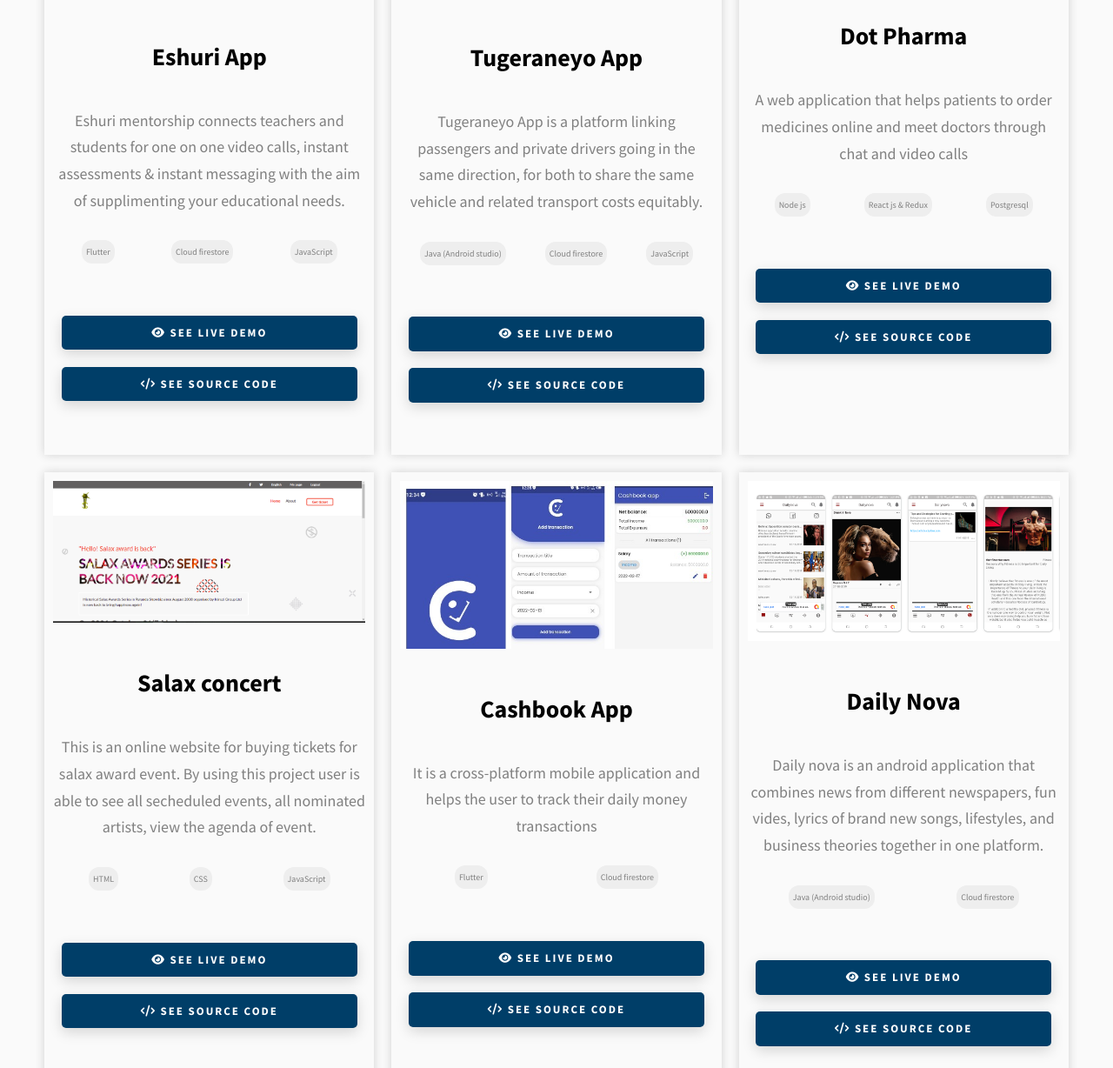
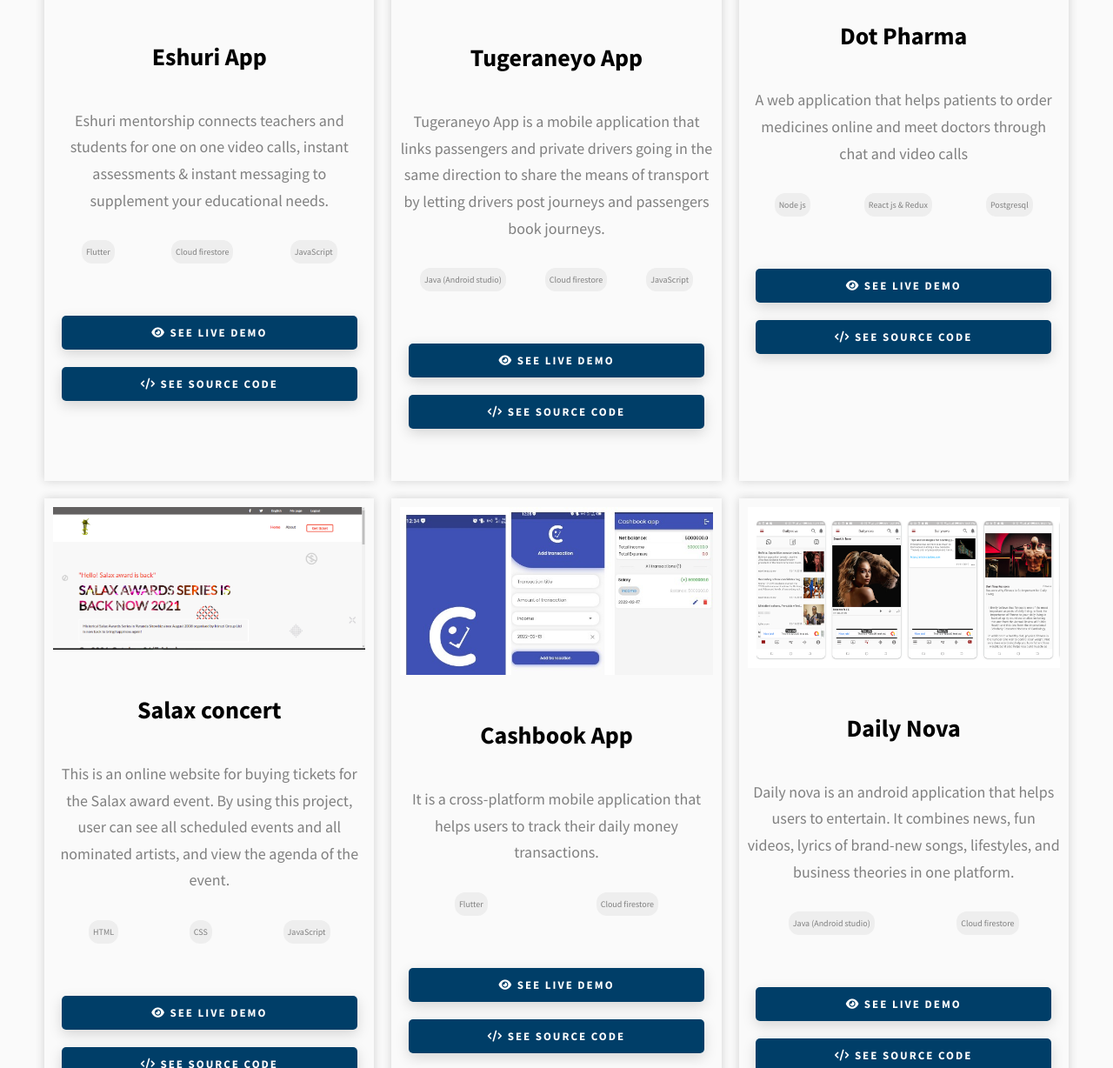
Before and after one commit to benshidanny11/benshidanny11, a website: page index.html in a window 1280 px wide. Shown: the part 1148-2376 px from the top of the page at 87% size. Drawn offline with nearby package versions, Linux system fonts and the light colour scheme.

Commit message:
Update data

```diff
--- a/index.html
+++ b/index.html
@@ -171,7 +171,7 @@
             <div class="projects__row-content">
               <h3 class="projects__row-content-title">Eshuri App</h3>
               <p class="projects__row-content-desc">
-                Eshuri mentorship connects teachers and students for one on one video calls, instant assessments & instant messaging with the aim of supplimenting your educational needs.
+                Eshuri mentorship connects teachers and students for one on one video calls, instant assessments & instant messaging to supplement your educational needs.
               </p>
               <ul class="projects__row-content-desc li-tech">
                 <li>Flutter</li>
@@ -205,7 +205,7 @@
             <div class="projects__row-content">
               <h3 class="projects__row-content-title">Tugeraneyo App</h3>
               <p class="projects__row-content-desc">
-                Tugeraneyo App is a platform linking passengers and private drivers going in the same direction, for both to share the same vehicle and related transport costs equitably.
+                Tugeraneyo App is a mobile application that links passengers and private drivers going in the same direction to share the means of transport by letting drivers post journeys and passengers book journeys.
               </p>
               <ul class="projects__row-content-desc li-tech">
                 <li>Java (Android studio)</li>
@@ -273,7 +273,7 @@
             <div class="projects__row-content">
               <h3 class="projects__row-content-title">Salax concert</h3>
               <p class="projects__row-content-desc">
-                This is an online website for buying tickets for salax award event. By using this project user is able to see all secheduled events, all nominated artists, view the agenda of event.
+                This is an online website for buying tickets for the Salax award event. By using this project, user can see all scheduled events and all nominated artists, and view the agenda of the event.
               </p>
               <ul class="projects__row-content-desc li-tech">
                 <li>HTML</li>
@@ -307,7 +307,7 @@
             <div class="projects__row-content">
               <h3 class="projects__row-content-title">Cashbook App</h3>
               <p class="projects__row-content-desc">
-                It is a cross-platform mobile application and helps the user to track their daily money transactions
+                It is a cross-platform mobile application that helps users to track their daily money transactions.
               </p>
               <ul class="projects__row-content-desc li-tech">
                 <li>Flutter</li>
@@ -341,9 +341,7 @@
             <div class="projects__row-content">
               <h3 class="projects__row-content-title">Daily Nova</h3>
               <p class="projects__row-content-desc">
-                Daily nova is an android application that combines news from different newspapers, fun vides, lyrics of brand new songs, lifestyles, and business theories
-                together in one platform.
-              </p>
+                Daily nova is an android application that helps users to entertain. It combines news, fun videos, lyrics of brand-new songs, lifestyles, and business theories in one platform.
               <ul class="projects__row-content-desc li-tech">
                 <li>Java (Android studio)</li>
                 <li>Cloud firestore</li>
```
